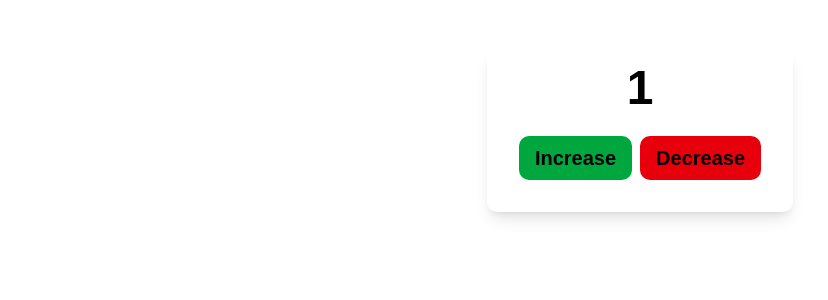
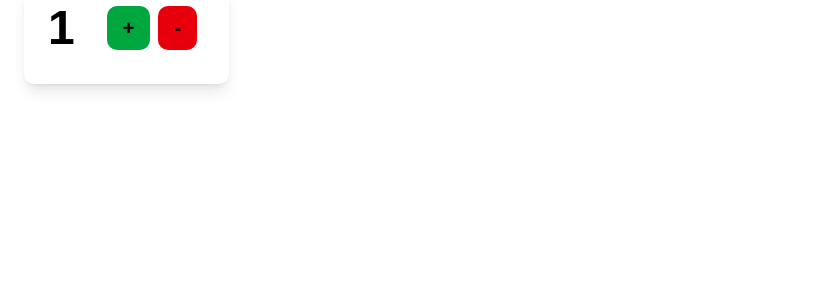
Before and after one commit to Lee-Abraham/cprg306-assignments, a Next.js app: page /week-4 in a window 1280 px wide. Shown: the top 300 px of the page, without its empty margins (0-828 px from the left). Built offline with nearby package versions, Linux system fonts and the light colour scheme.

Commit message:
Update new-item.js

```diff
--- a/app/week-4/new-item.js
+++ b/app/week-4/new-item.js
@@ -23,15 +23,15 @@ export default function NewItem() {
     }
 
   return (
-    <main className="flex flex-col items-center text-center p-6">
-        <div className="flex flex-col items-center gap-2 bg-white rounded-[10px] p-4 shadow-lg mt-6">
+    <main className="flex items-center text-center p-6 size-2">
+        <div className="flex items-center gap-2 bg-white rounded-[10px] p-4 shadow-lg mt-6">
             <span className="mx-2 text-5xl font-bold mb-4 text-black">{quantity}</span>
             <div className="flex gap-2 px-4">
                 <button className=" text-xl font-bold mb-4 rounded-[10px] bg-green-600 text-black px-4 py-2 transition-colors duration-200 hover:bg-[#006400]" onClick={incrementQuantity}>
-                    Increase
+                    +
                 </button>
                 <button className="text-xl font-bold mb-4 rounded-[10px] bg-red-600 text-black px-4 py-2 transition-colors duration-200 hover:bg-[#660000]" onClick={decrementQuantity}>
-                    Decrease
+                    -
                 </button>
             </div>
         </div>
```
